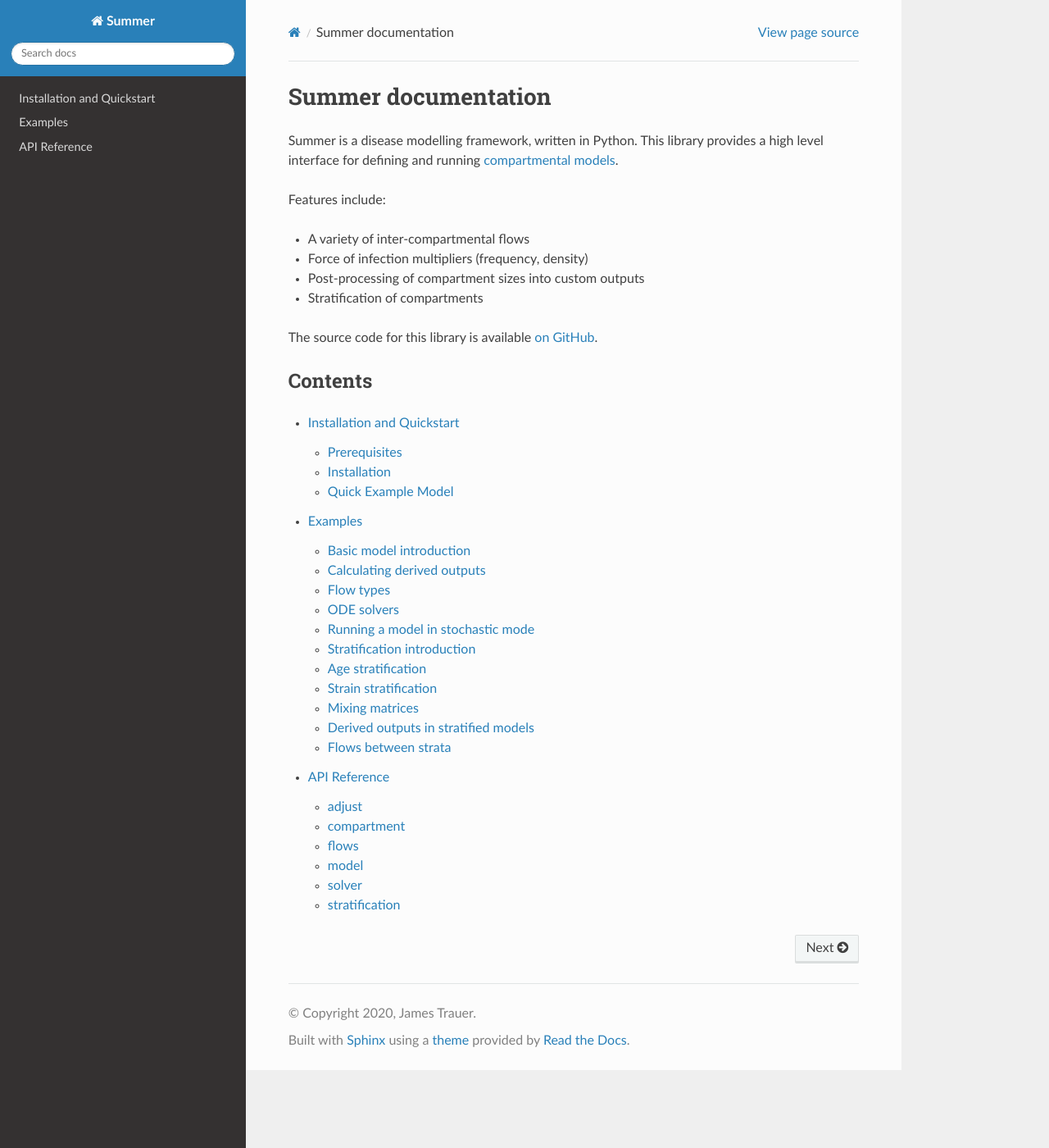
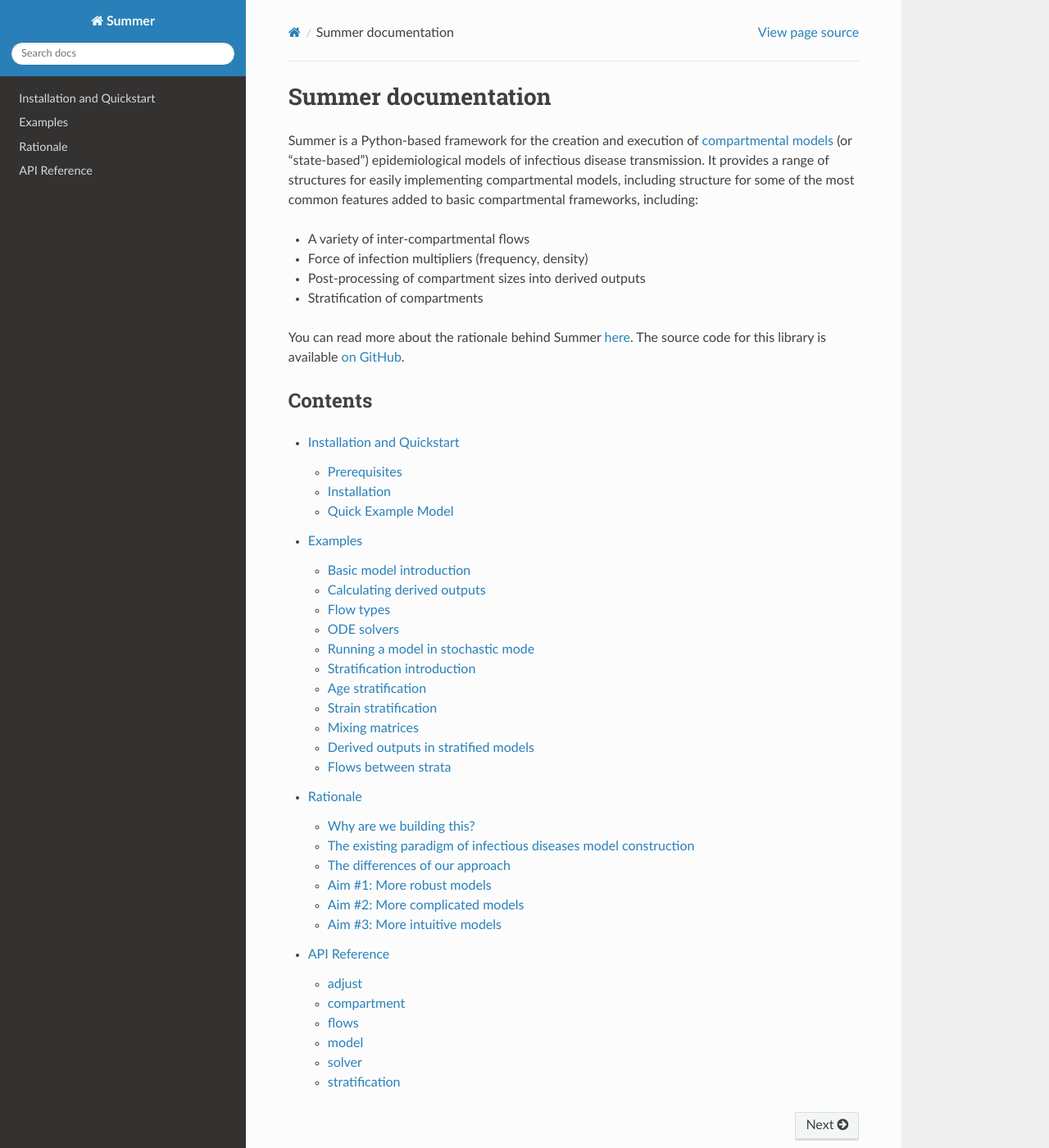
Before and after one commit to monash-emu/summer, a Sphinx documentation site: the page built from docs/index.rst, in a window 1280 px wide and 1400 px high. Shown: the whole window at 82% size. Built offline with Sphinx 7.4.7 and the Read the Docs theme 2.0.0, drawn with Linux system fonts in a browser that asks for light colours.

Commit message:
Update docs to include James' framework rationale

```diff
--- a/docs/index.rst
+++ b/docs/index.rst
@@ -1,15 +1,15 @@
 Summer documentation
 ==================================
 
-Summer is a disease modelling framework, written in Python. This library provides a high level interface for defining and running `compartmental models <https://en.wikipedia.org/wiki/Compartmental_models_in_epidemiology>`_.
-
-Features include:
+Summer is a Python-based framework for the creation and execution of `compartmental models <https://en.wikipedia.org/wiki/Compartmental_models_in_epidemiology>`_ (or "state-based") epidemiological models of infectious disease transmission.
+It provides a range of structures for easily implementing compartmental models, including structure for some of the most common features added to basic compartmental frameworks, including:
 
 - A variety of inter-compartmental flows
 - Force of infection multipliers (frequency, density)
-- Post-processing of compartment sizes into custom outputs
+- Post-processing of compartment sizes into derived outputs
 - Stratification of compartments
 
+You can read more about the rationale behind Summer `here <http://summerepi.com/rationale.html>`_.
 The source code for this library is available `on GitHub <https://github.com/monash-emu/summer>`_.
 
 
@@ -21,4 +21,5 @@ Contents
 
    install
    examples/index.rst
+   rationale.md
    api/index.rst
```
Also changed, not shown: README.md (+6 -16 lines), docs/rationale.md (renamed from rationale.md, +22 -19 lines).
